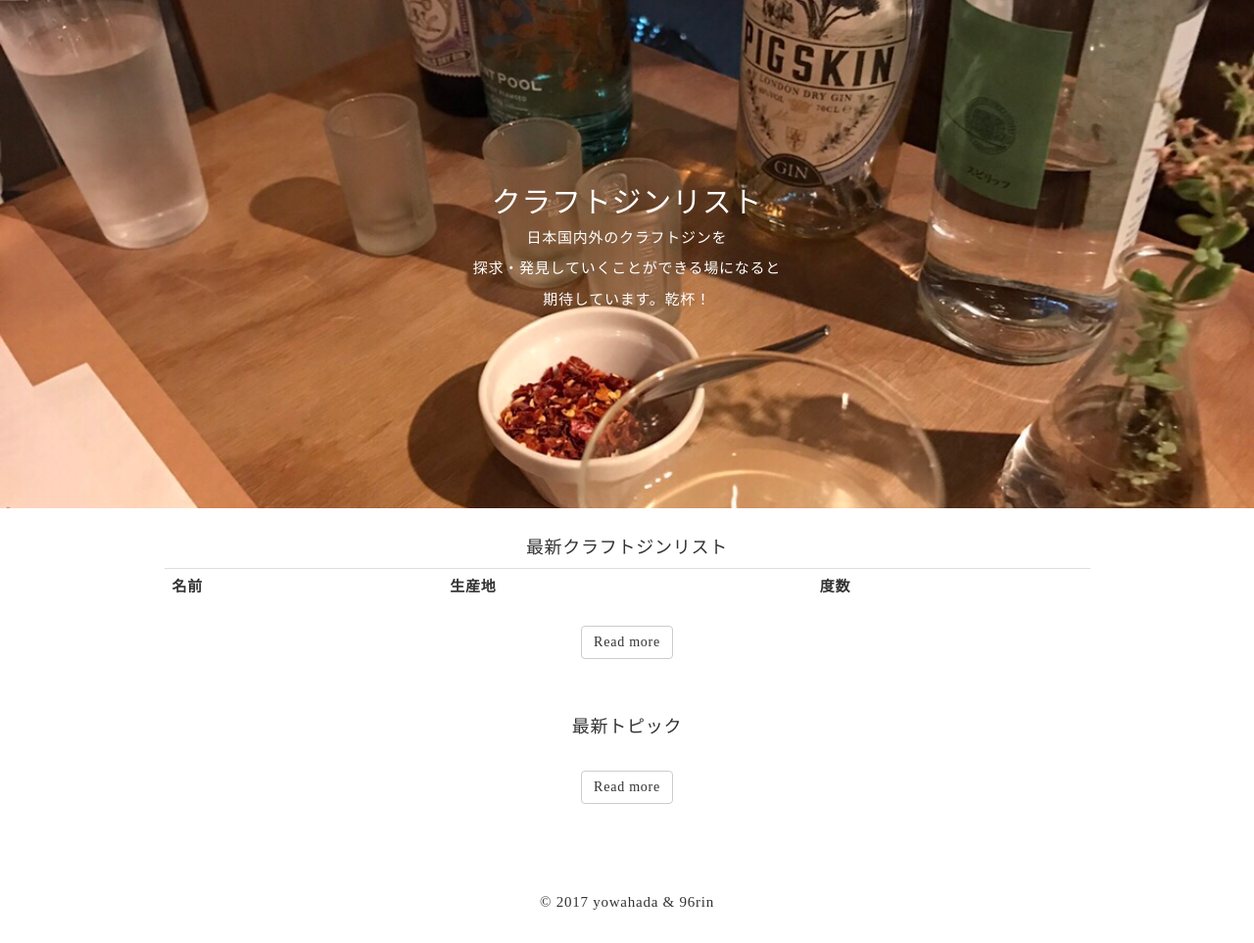
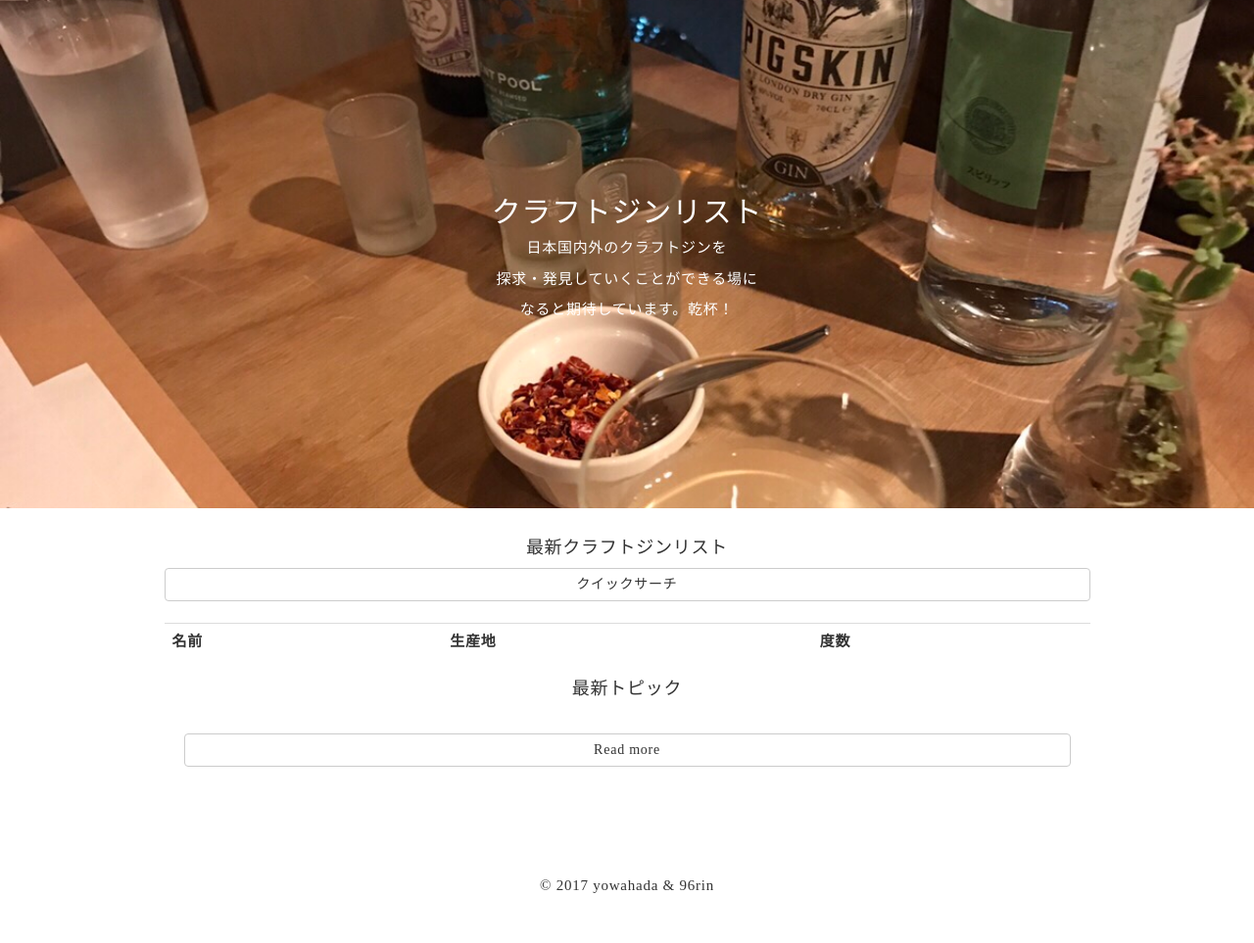
Before and after one commit to yowahada/ginpedia, a Django app: page /index/ in a window 1280 px wide. Shown: the part 51-1014 px from the top of the page at 98% size. After the commit the page ends 963 px from the top, so only its background shows below. Run offline with Django 3.2, Linux system fonts and the light colour scheme; data that the repository does not hold is empty; some libraries are stand-ins or nearby versions; some web fonts are replaced.

Commit message:
htmlボタン修正

```diff
--- a/blog/views.py
+++ b/blog/views.py
@@ -157,7 +157,3 @@ class GinListView(FormGinList):
 	context_object_name = "gin_list"
 	paginate_by = 4
 	ordering = '-pk'
-
-	# def get_context_data(self, **kwargs):
-	# 	context = super(GinListView, self).get_context_data(**kwargs)
-	# 	return context
--- a/templates/article/blog_list.html
+++ b/templates/article/blog_list.html
@@ -4,6 +4,7 @@
 <div class="container">
     <div class="row">
         <div class="col-xs-12 col-md-10 col-md-offset-1">
+            <h3>トピック</h3>
             <p>クラフトジンとかボタニカルとか日々のこと</p>
             <hr>
             {% for post in posts %}
--- a/templates/blog/botanicals_detail.html
+++ b/templates/blog/botanicals_detail.html
@@ -7,6 +7,6 @@
 <li>説明</li>
 {{ botanicals.Flavor_text }}
 		<div class="inner-wrap" align="center" style="margin-top: 50px; padding: 20px 20px 20px;">
-		<a class="btn btn-default" href="{% url 'blog:gin_list' %}" role="button">一覧画面へ</a><br>
+		<a class="btn btn-default btn-block" href="{% url 'blog:gin_list' %}" role="button">一覧画面へ</a><br>
 		</div>
 {% endblock content %}
--- a/templates/blog/detail.html
+++ b/templates/blog/detail.html
@@ -21,7 +21,7 @@
 				<p>{{ post.Tasting_note | linebreaksbr}}</p>
 			</div>
 			<div class="inner-wrap" align="center" style="margin-top: 50px; padding: 20px 20px 20px;">
-				<a class="btn btn-default" href="{% url 'blog:gin_list' %}" role="button">一覧画面へ</a><br>
+				<a class="btn btn-default btn-block" href="{% url 'blog:gin_list' %}" role="button">一覧画面へ</a><br>
 			</div>
 		</div>
 	</div>
--- a/templates/blog/gin_list.html
+++ b/templates/blog/gin_list.html
@@ -9,8 +9,7 @@
 			<div class="input-group">
 				<form action="" method="GET">
 					<span class="input-group-btn">
-						{{ form }}
-						<button class="btn btn-default" type="submit">検索</button>
+						{{ form }}<button class="btn btn-default" type="submit">検索</button>
 					</span>
 				</form>
 			</div>
--- a/templates/blog/post_list.html
+++ b/templates/blog/post_list.html
@@ -6,16 +6,16 @@
 	<div class="box box__bg_photo">
 		<h2>クラフトジンリスト</h2>
 		<p>日本国内外のクラフトジンを</p>
-		<p>探求・発見していくことができる場になると</p>
-		<p>期待しています。乾杯！</p>
-		<br>
+		<p>探求・発見していくことができる場に</p>
+		<p>なると期待しています。乾杯！</p>
 		<!--<div align="center">-->
-			<!--<form method="get" action="" name="filter_form">-->
-				<!--<input type="search" id="filter_name"-->
-                   <!--name="name"-->
-                   <!--placeholder="産地,名前,甘い">-->
-				<!--<button class="btn btn-default" id="filter">search</button>-->
-			<!--</form>&lt;!&ndash;フォームのテスト&ndash;&gt;-->
+		<!--<div class="input-group">-->
+			<!--<form action="{% url 'blog:gin_list' %}" method="GET">-->
+				<!--<span class="input-group-btn">-->
+					<!--{{ form }}<button class="btn btn-default" type="submit">検索</button>-->
+				<!--</span>-->
+			<!--</form>-->
+		<!--</div>-->
 		<!--</div>-->
 	</div>
 </div>
@@ -24,6 +24,9 @@
 		<div class="col-xs-12 col-md-10 col-md-offset-1" align="center">
 			<br>
 			<h4>最新クラフトジンリスト</h4>
+			<div align="center">
+			<a class="btn btn-default btn-block" href="{% url 'blog:gin_list' %}" role="button">クイックサーチ</a><br>
+			</div>
 			<table class="table">
 				<!--table-striped table-hover table-condensed-->
 				<tr>
@@ -39,9 +42,6 @@
 				</tr>
 				{% endfor %}
 			</table>
-			<div class="inner-wrap" align="center" style="margin-bottom: 60px;">
-				<a class="btn btn-default" href="{% url 'blog:gin_list' %}" role="button">Read more</a><br>
-			</div>
 			<!--ページング用html-->
 			<!--<div class="pagination" align="center">-->
 				<!--<span class="step-links">-->
@@ -77,7 +77,7 @@
 				{% endfor %}
 			</div>
 			<div class="inner-wrap" align="center" style="margin-top: 5px; padding: 20px 20px 20px;">
-				<a class="btn btn-default" href="{% url 'article:blog_list' %}" role="button">Read more</a><br>
+				<a class="btn btn-default btn-block" href="{% url 'article:blog_list' %}" role="button">Read more</a><br>
 			</div>
 		</div>
 	</div>
```
Also changed, not shown: article/forms.py (+6 -1 lines), templates/article/page_list.html (+9 -5 lines).
